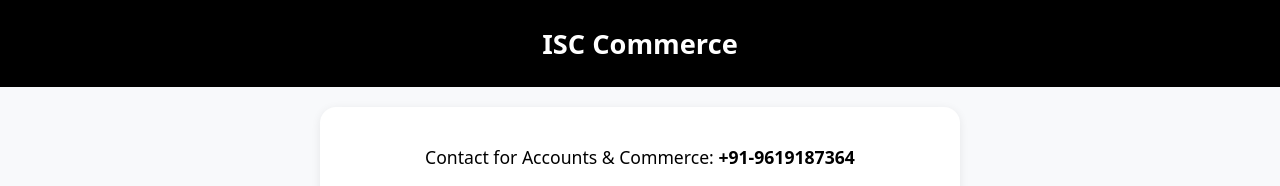
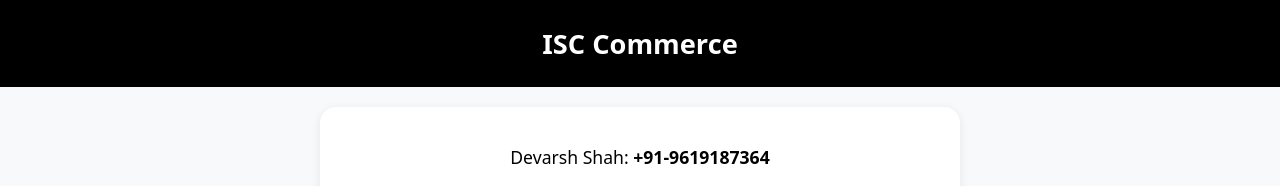
Before and after one commit to DevarshGPT/devarshgpt.github.io, a plain HTML site: page index.html in a window 1280 px wide. Shown: the top 186 px of the page. Drawn offline with Linux system fonts and the light colour scheme.

Commit message:
Update index.html

```diff
--- a/index.html
+++ b/index.html
@@ -3,7 +3,7 @@
 <head>
   <meta charset="utf-8" />
   <meta name="viewport" content="width=device-width,initial-scale=1" />
-  <title>ISC Commerce</title>
+  <title>Devarsh GPT (ISC Commerce)</title>
   <style>
     body {
       font-family: system-ui, -apple-system, "Segoe UI", Roboto, "Helvetica Neue", Arial;
@@ -63,7 +63,7 @@
   </header>
 
   <main>
-    <p class="phone">Contact for Accounts & Commerce: <strong>+91-9619187364</strong></p>
+    <p class="phone">Devarsh Shah: <strong>+91-9619187364</strong></p>
     <img src="qr.jpg.jpeg" alt="WhatsApp QR Code" class="qr" />
 
     <!-- Empty space for Chatbase Agent -->
```
